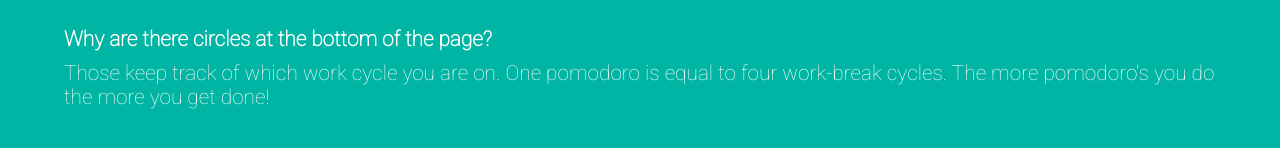
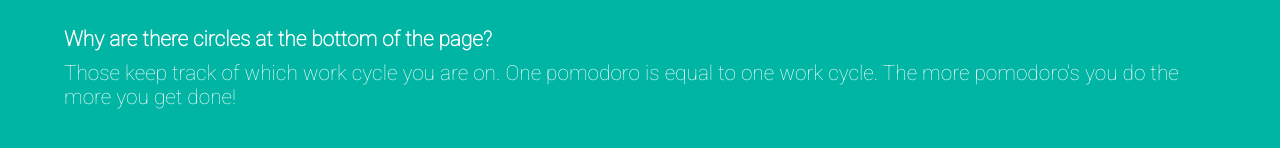
Before and after one commit to smitchell556/fcc-pomodoro, a plain HTML site: page about.html in a window 1280 px wide. Shown: the part 546-694 px from the top of the page. Drawn offline with Linux system fonts and the light colour scheme; a web font is replaced by a local one.

Commit message:
Update about page.

```diff
--- a/about.html
+++ b/about.html
@@ -38,7 +38,7 @@
 
       <p class="about">Why are there circles at the bottom of the page?</p>
 
-      <p class="about">Those keep track of which work cycle you are on. One pomodoro is equal to four work-break cycles. The more pomodoro's you do the more you get done!</p>
+      <p class="about">Those keep track of which work cycle you are on. One pomodoro is equal to one work cycle. The more pomodoro's you do the more you get done!</p>
 
     </div>
 
```
